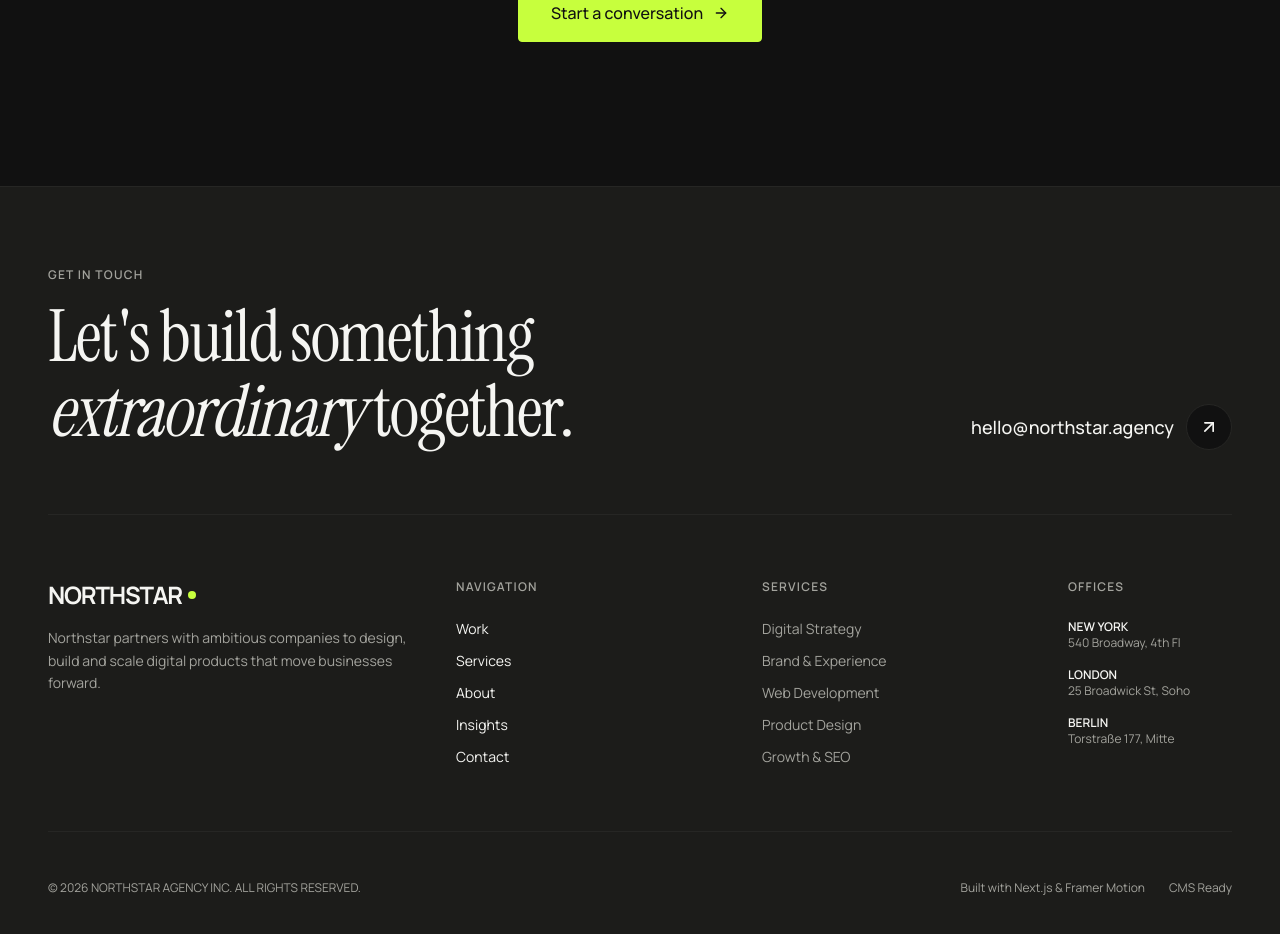
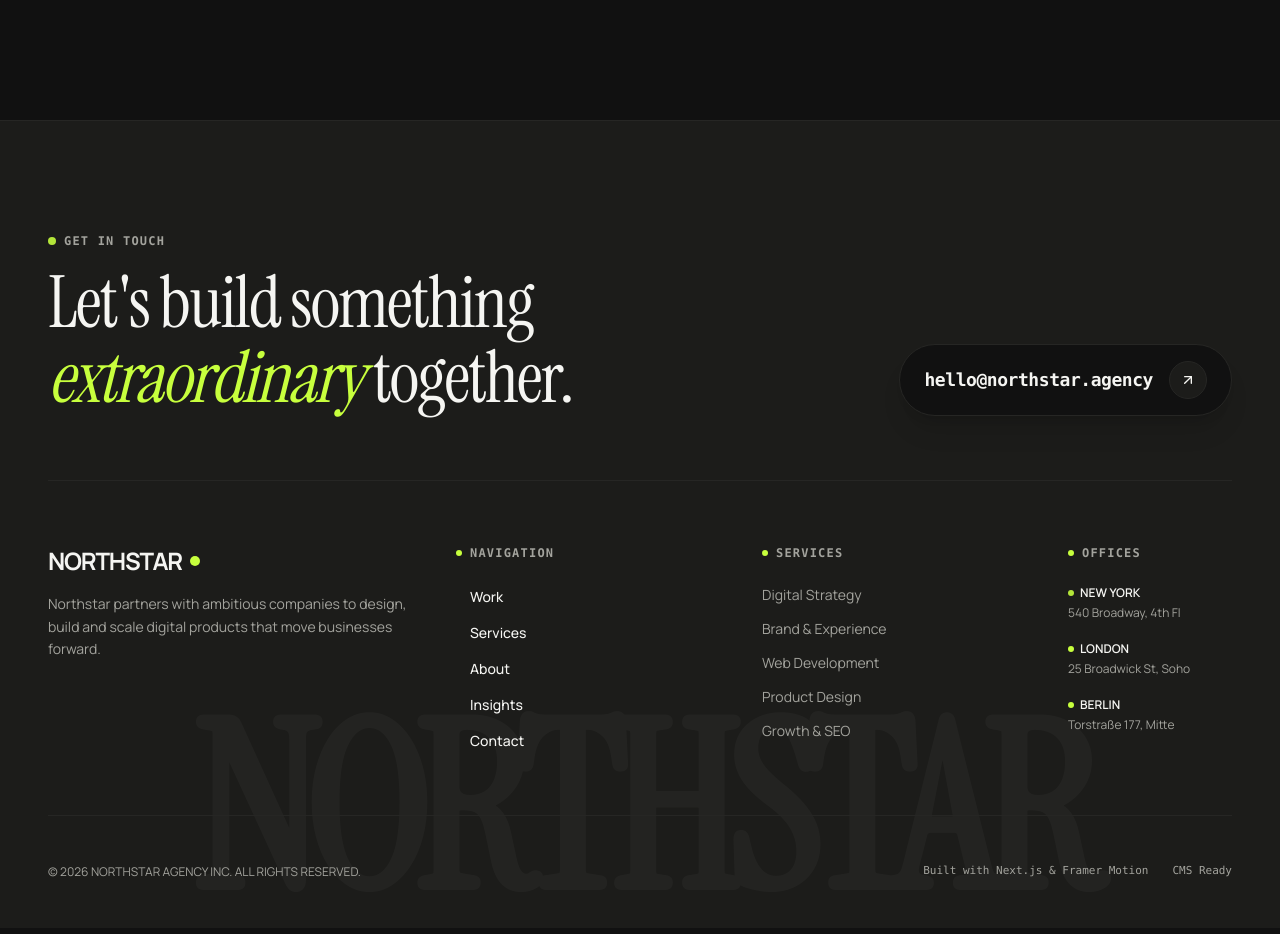
Before and after one commit to hitanshuMehta/Northstar_Sanity, a Next.js app: page /insights in a window 1280 px wide. Shown: the part 2980-3914 px from the top of the page. Built offline with nearby package versions, Linux system fonts and the light colour scheme.

Commit message:
update the footer design

```diff
--- a/components/blog/PostCard.tsx
+++ b/components/blog/PostCard.tsx
@@ -81,11 +81,11 @@ export function PostCard({ post, featured = false }: PostCardProps) {
             <span className="font-mono">{post.readTime}</span>
           </div>
 
-          <h3 className="font-serif text-2xl text-north-primary font-normal leading-snug group-hover:text-north-muted transition-colors">
+          <h3 className="font-serif text-xl sm:text-2xl text-north-primary font-normal leading-snug group-hover:text-north-muted transition-colors line-clamp-2 min-h-[3.5rem] sm:min-h-[4rem]">
             {post.title}
           </h3>
 
-          <p className="text-sm text-north-muted leading-relaxed line-clamp-2">
+          <p className="text-sm text-north-muted leading-relaxed line-clamp-2 min-h-[2.5rem]">
             {post.excerpt}
           </p>
         </div>
--- a/components/layout/Footer.tsx
+++ b/components/layout/Footer.tsx
@@ -1,49 +1,112 @@
-import React from "react";
+"use client";
+
+import React, { useState } from "react";
 import Link from "next/link";
+import { motion, AnimatePresence } from "framer-motion";
 import { Container } from "../ui/Container";
-import { ArrowUpRight } from "lucide-react";
+import { ArrowUpRight, Check } from "lucide-react";
 
 export function Footer() {
+  const [copied, setCopied] = useState(false);
+
+  const handleCopyEmail = (e: React.MouseEvent) => {
+    e.preventDefault();
+    navigator.clipboard.writeText("hello@northstar.agency");
+    setCopied(true);
+    setTimeout(() => setCopied(false), 2500);
+  };
+
   return (
-    <footer className="w-full bg-north-surface border-t border-north-border pt-20 pb-12 transition-colors">
-      <Container>
-        {/* Upper Big Editorial Headline */}
+    <footer className="relative w-full bg-north-surface border-t border-north-border pt-20 sm:pt-28 pb-12 transition-colors overflow-hidden">
+      {/* Background Watermark Typographic Branding */}
+      <div className="absolute bottom-0 left-1/2 -translate-x-1/2 pointer-events-none select-none overflow-hidden w-full text-center z-0 opacity-[0.03] dark:opacity-[0.04]">
+        <span className="font-serif font-bold text-[18vw] leading-none tracking-tighter text-north-primary uppercase block">
+          NORTHSTAR
+        </span>
+      </div>
+
+      <Container className="relative z-10">
+        {/* Upper Big Editorial Headline with Stagger Entrance */}
         <div className="border-b border-north-border pb-16 mb-16">
           <div className="grid grid-cols-1 lg:grid-cols-12 gap-8 items-end">
-            <div className="lg:col-span-8">
-              <span className="text-xs font-semibold tracking-widest uppercase text-north-muted mb-4 block">
-                GET IN TOUCH
-              </span>
+            <motion.div
+              initial={{ opacity: 0, y: 30 }}
+              whileInView={{ opacity: 1, y: 0 }}
+              viewport={{ once: true }}
+              transition={{ duration: 0.7, ease: [0.21, 0.47, 0.32, 0.98] }}
+              className="lg:col-span-8"
+            >
+              <div className="flex items-center gap-2 mb-4">
+                <span className="w-2 h-2 rounded-full bg-north-accent animate-pulse" />
+                <span className="text-xs font-mono font-semibold tracking-widest uppercase text-north-muted">
+                  GET IN TOUCH
+                </span>
+              </div>
               <h2 className="text-4xl sm:text-5xl md:text-6xl lg:text-7xl font-serif tracking-tight text-north-primary leading-[1.05]">
                 Let&apos;s build something <br />
-                <span className="italic">extraordinary</span> together.
+                <span className="italic relative inline-block text-north-accent group/word cursor-pointer">
+                  extraordinary
+                  <span className="absolute bottom-1 left-0 w-full h-[2px] bg-north-accent origin-left scale-x-0 group-hover/word:scale-x-100 transition-transform duration-500" />
+                </span>{" "}
+                together.
               </h2>
-            </div>
-            <div className="lg:col-span-4 flex lg:justify-end">
-              <Link
-                href="/contact"
-                className="group inline-flex items-center gap-3 text-lg font-medium text-north-primary hover:text-north-accent transition-colors"
-              >
-                <span>hello@northstar.agency</span>
-                <span className="p-3 rounded-full bg-north-bg border border-north-border group-hover:border-north-accent group-hover:bg-north-accent group-hover:text-north-bg transition-all">
-                  <ArrowUpRight className="w-5 h-5" />
-                </span>
-              </Link>
-            </div>
+            </motion.div>
+
+            {/* Interactive Email Copy Button Pill */}
+            <motion.div
+              initial={{ opacity: 0, y: 20 }}
+              whileInView={{ opacity: 1, y: 0 }}
+              viewport={{ once: true }}
+              transition={{ duration: 0.7, delay: 0.2 }}
+              className="lg:col-span-4 flex lg:justify-end"
+            >
+              <div className="relative">
+                <button
+                  onClick={handleCopyEmail}
+                  className="group relative inline-flex items-center gap-4 px-6 py-4 rounded-full bg-north-bg border border-north-border hover:border-north-accent hover:bg-north-accent hover:text-north-bg transition-all duration-500 shadow-xl cursor-pointer"
+                >
+                  <span className="text-base sm:text-lg font-mono font-bold tracking-tight">
+                    hello@northstar.agency
+                  </span>
+                  <span className="p-2.5 rounded-full bg-north-surface border border-north-border group-hover:bg-north-bg group-hover:border-north-bg text-north-primary transition-all duration-300">
+                    {copied ? (
+                      <Check className="w-4 h-4 text-north-accent group-hover:text-north-primary" />
+                    ) : (
+                      <ArrowUpRight className="w-4 h-4 transition-transform duration-300 group-hover:translate-x-0.5 group-hover:-translate-y-0.5" />
+                    )}
+                  </span>
+                </button>
+
+                {/* Toast Copy Confirmation Feedback */}
+                <AnimatePresence>
+                  {copied && (
+                    <motion.div
+                      initial={{ opacity: 0, y: 10, scale: 0.95 }}
+                      animate={{ opacity: 1, y: -45, scale: 1 }}
+                      exit={{ opacity: 0, y: 10, scale: 0.95 }}
+                      transition={{ duration: 0.2 }}
+                      className="absolute top-0 left-1/2 -translate-x-1/2 px-4 py-1.5 rounded-full bg-[#C7FF3D] text-[#111111] text-xs font-mono font-bold uppercase tracking-widest shadow-xl pointer-events-none whitespace-nowrap border border-[#C7FF3D]"
+                    >
+                      ✓ COPIED TO CLIPBOARD
+                    </motion.div>
+                  )}
+                </AnimatePresence>
+              </div>
+            </motion.div>
           </div>
         </div>
 
         {/* Middle Links & Offices Grid */}
         <div className="grid grid-cols-2 md:grid-cols-4 lg:grid-cols-12 gap-10 border-b border-north-border pb-16 mb-12">
           {/* Brand Col */}
-          <div className="col-span-2 lg:col-span-4 flex flex-col justify-between">
+          <div className="col-span-2 lg:col-span-4 flex flex-col justify-between space-y-6">
             <div>
               <Link
                 href="/"
-                className="inline-flex items-center gap-1.5 text-2xl font-bold tracking-tighter text-north-primary uppercase font-sans mb-4"
+                className="inline-flex items-center gap-2 text-2xl font-bold tracking-tighter text-north-primary uppercase font-sans mb-4 group"
               >
                 <span>NORTHSTAR</span>
-                <span className="w-2 h-2 rounded-full bg-north-accent" />
+                <span className="w-2.5 h-2.5 rounded-full bg-north-accent transition-transform duration-300 group-hover:scale-125" />
               </Link>
               <p className="text-sm text-north-muted max-w-sm leading-relaxed">
                 Northstar partners with ambitious companies to design, build and scale digital products that move businesses forward.
@@ -51,19 +114,29 @@ export function Footer() {
             </div>
           </div>
 
-          {/* Navigation Links */}
+          {/* Navigation Links with Hover Slide Effect */}
           <div className="lg:col-span-3">
-            <h4 className="text-xs font-semibold tracking-widest uppercase text-north-muted mb-6">
-              Navigation
+            <h4 className="text-xs font-mono font-semibold tracking-widest uppercase text-north-muted mb-6 flex items-center gap-2">
+              <span className="w-1.5 h-1.5 rounded-full bg-north-accent" />
+              NAVIGATION
             </h4>
-            <ul className="space-y-3 text-sm">
-              {["Work", "Services", "About", "Insights", "Contact"].map((item) => (
-                <li key={item}>
+            <ul className="space-y-3.5 text-sm">
+              {[
+                { name: "Work", href: "/work" },
+                { name: "Services", href: "/services" },
+                { name: "About", href: "/about" },
+                { name: "Insights", href: "/insights" },
+                { name: "Contact", href: "/contact" },
+              ].map((item) => (
+                <li key={item.name}>
                   <Link
-                    href={`/${item.toLowerCase()}`}
-                    className="text-north-primary hover:text-north-muted transition-colors"
+                    href={item.href}
+                    className="group inline-flex items-center gap-2 text-north-primary hover:text-north-accent transition-all duration-300"
                   >
-                    {item}
+                    <span className="w-1.5 h-1.5 rounded-full bg-north-accent opacity-0 -translate-x-2 group-hover:opacity-100 group-hover:translate-x-0 transition-all duration-300" />
+                    <span className="transition-transform duration-300 group-hover:translate-x-1 font-medium">
+                      {item.name}
+                    </span>
                   </Link>
                 </li>
               ))}
@@ -72,34 +145,51 @@ export function Footer() {
 
           {/* Services Links */}
           <div className="lg:col-span-3">
-            <h4 className="text-xs font-semibold tracking-widest uppercase text-north-muted mb-6">
-              Services
+            <h4 className="text-xs font-mono font-semibold tracking-widest uppercase text-north-muted mb-6 flex items-center gap-2">
+              <span className="w-1.5 h-1.5 rounded-full bg-north-accent" />
+              SERVICES
             </h4>
-            <ul className="space-y-3 text-sm text-north-muted">
-              <li>Digital Strategy</li>
-              <li>Brand & Experience</li>
-              <li>Web Development</li>
-              <li>Product Design</li>
-              <li>Growth & SEO</li>
+            <ul className="space-y-3.5 text-sm text-north-muted">
+              {[
+                "Digital Strategy",
+                "Brand & Experience",
+                "Web Development",
+                "Product Design",
+                "Growth & SEO",
+              ].map((service) => (
+                <li key={service} className="hover:text-north-primary transition-colors cursor-default">
+                  {service}
+                </li>
+              ))}
             </ul>
           </div>
 
-          {/* Locations */}
+          {/* Office Locations with Live Status Pulsing Dots */}
           <div className="lg:col-span-2">
-            <h4 className="text-xs font-semibold tracking-widest uppercase text-north-muted mb-6">
-              Offices
+            <h4 className="text-xs font-mono font-semibold tracking-widest uppercase text-north-muted mb-6 flex items-center gap-2">
+              <span className="w-1.5 h-1.5 rounded-full bg-north-accent" />
+              OFFICES
             </h4>
-            <div className="space-y-4 text-xs text-north-muted">
+            <div className="space-y-5 text-xs text-north-muted">
               <div>
-                <span className="font-semibold text-north-primary block">NEW YORK</span>
+                <span className="font-semibold text-north-primary flex items-center gap-1.5 mb-1">
+                  <span className="w-1.5 h-1.5 rounded-full bg-north-accent animate-pulse" />
+                  NEW YORK
+                </span>
                 <span>540 Broadway, 4th Fl</span>
               </div>
               <div>
-                <span className="font-semibold text-north-primary block">LONDON</span>
+                <span className="font-semibold text-north-primary flex items-center gap-1.5 mb-1">
+                  <span className="w-1.5 h-1.5 rounded-full bg-north-accent" />
+                  LONDON
+                </span>
                 <span>25 Broadwick St, Soho</span>
               </div>
               <div>
-                <span className="font-semibold text-north-primary block">BERLIN</span>
+                <span className="font-semibold text-north-primary flex items-center gap-1.5 mb-1">
+                  <span className="w-1.5 h-1.5 rounded-full bg-north-accent" />
+                  BERLIN
+                </span>
                 <span>Torstraße 177, Mitte</span>
               </div>
             </div>
@@ -109,9 +199,9 @@ export function Footer() {
         {/* Bottom Legal & Copyright */}
         <div className="flex flex-col sm:flex-row items-center justify-between text-xs text-north-muted gap-4">
           <p>© {new Date().getFullYear()} NORTHSTAR AGENCY INC. ALL RIGHTS RESERVED.</p>
-          <div className="flex items-center gap-6">
-            <span>Built with Next.js & Framer Motion</span>
-            <span>CMS Ready</span>
+          <div className="flex items-center gap-6 font-mono text-[11px]">
+            <span className="hover:text-north-primary transition-colors">Built with Next.js & Framer Motion</span>
+            <span className="hover:text-north-primary transition-colors">CMS Ready</span>
           </div>
         </div>
       </Container>
```
Also changed, not shown: components/sections/Results.tsx (+19 -16 lines).
